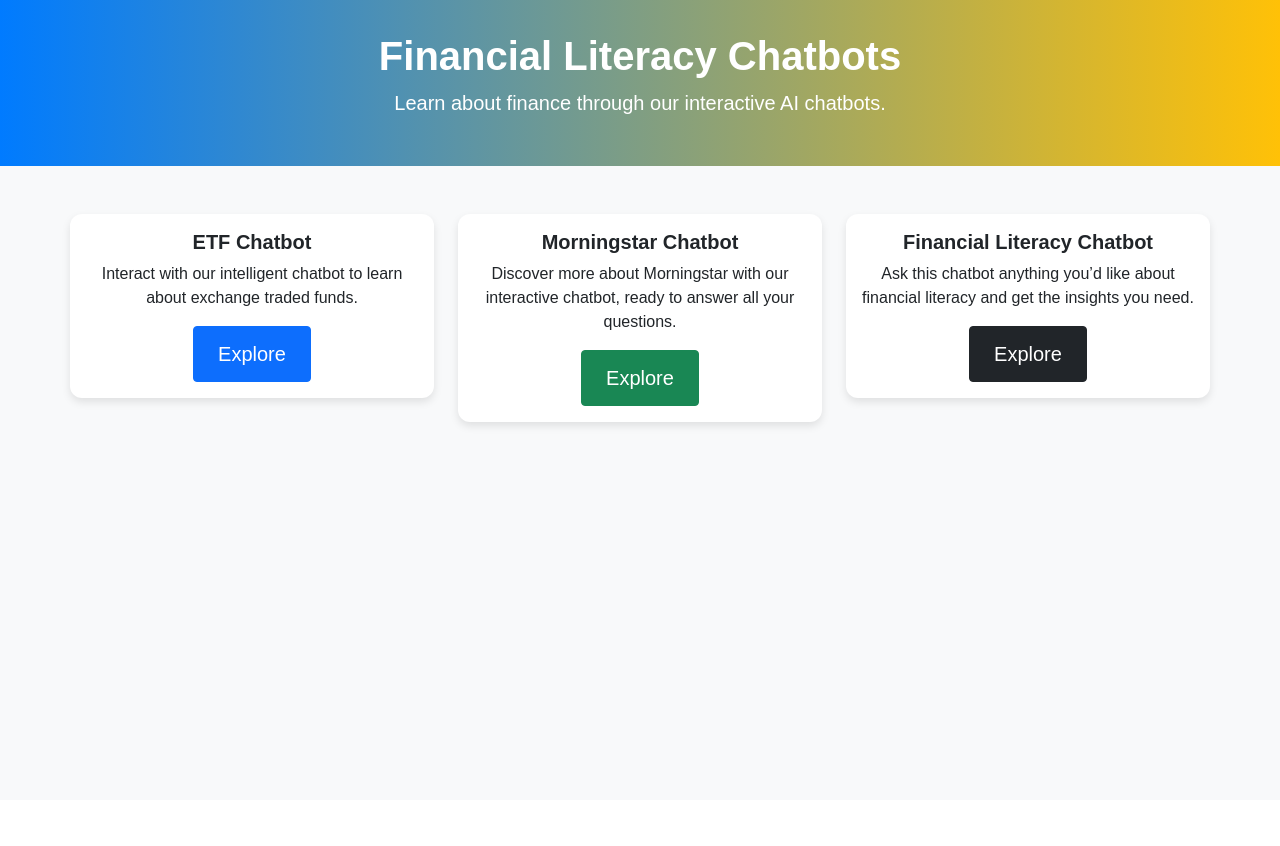
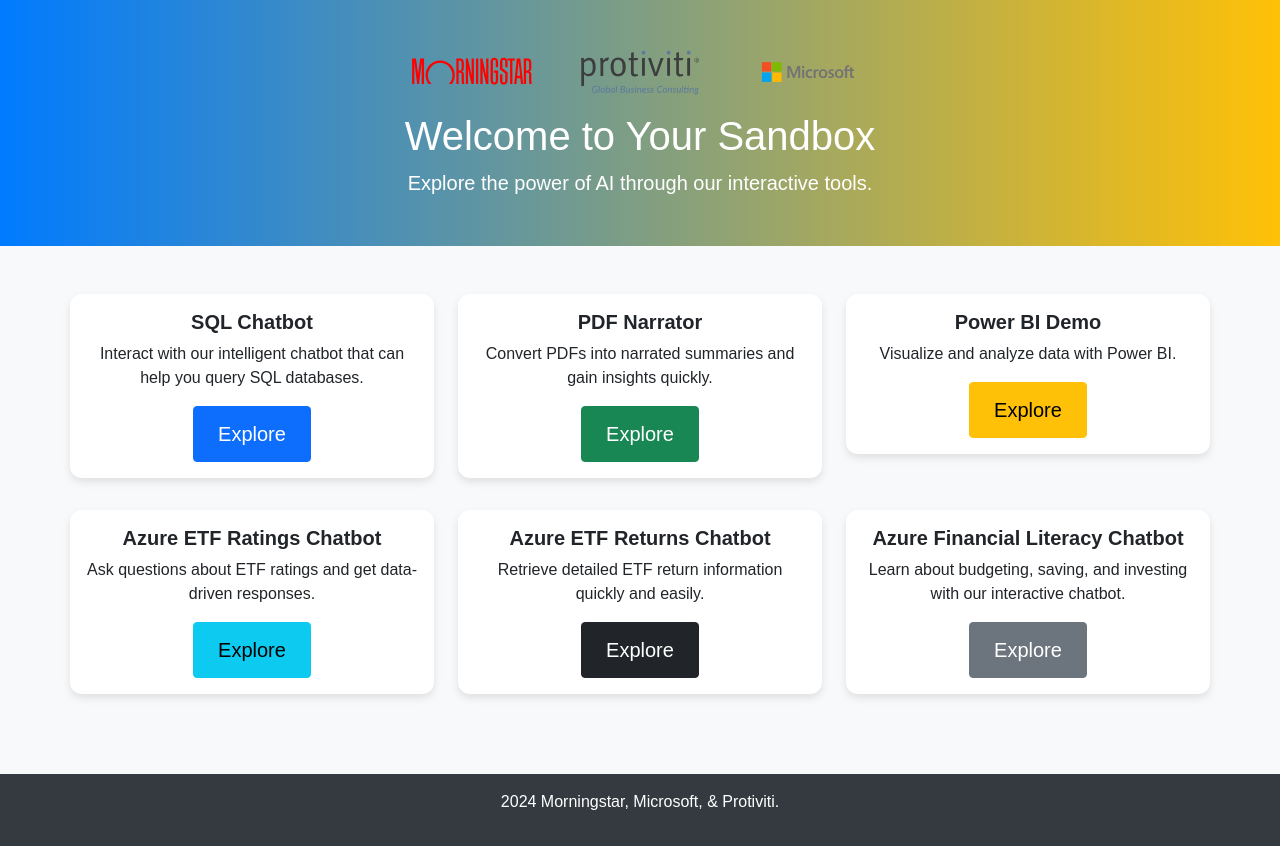
Before and after one commit to maggieedavisss/pro-morning-azure-webapp, a Flask app: page / in a window 1280 px wide. Before the commit the page ends 429 px from the top, so only its background shows below. Run offline with Flask 2, Linux system fonts and the light colour scheme; some libraries are stand-ins or nearby versions.

Commit message:
Update index.html

```diff
--- a/templates/index.html
+++ b/templates/index.html
@@ -1,11 +1,14 @@
 <!doctype html>
 <html lang="en">
+
 <head>
     <meta charset="UTF-8">
     <meta name="viewport" content="width=device-width, initial-scale=1.0">
-    <title>Financial Education Chatbots</title>
+    <title>Morningstar Demos</title>
     <link rel="stylesheet" href="{{ url_for('static', filename='bootstrap/css/bootstrap.min.css') }}">
     <link rel="shortcut icon" href="{{ url_for('static', filename='favicon.ico') }}">
+
+    <!-- Inline CSS -->
     <style>
         /* Custom styling for header background */
         body {
@@ -14,19 +17,20 @@
         }
 
         header {
-            background: linear-gradient(90deg, rgba(0,123,255,1) 0%, rgba(255,193,7,1) 100%);
+            background: linear-gradient(90deg, rgba(0, 123, 255, 1) 0%, rgba(255, 193, 7, 1) 100%);
             padding: 2rem 0;
             color: white;
         }
 
-        header img {
-            max-width: 150px;
+        .logo {
+            width: 120px; /* Increased size for all logos */
             height: auto;
         }
 
-        h1 {
-            font-size: 2.5rem;
-            font-weight: 700;
+        /* Add more space between logos */
+        .mx-5 {
+            margin-left: 3rem;  /* Increased margin for more space */
+            margin-right: 3rem; /* Increased margin for more space */
         }
 
         .content {
@@ -64,36 +68,74 @@
 
     </style>
 </head>
+
 <body>
 
     <!-- Header Section -->
     <header class="text-center">
-        <h1>Financial Literacy Chatbots</h1>
-        <p class="lead">Learn about finance through our interactive AI chatbots.</p>
+        <div class="d-flex justify-content-center align-items-center">
+            <img src="{{ url_for('static', filename='images/morningstar-icon.svg') }}" alt="Morningstar Logo" class="logo">
+            <img src="{{ url_for('static', filename='images/protiviti-icon.svg') }}" alt="Protiviti Logo" class="logo mx-5">
+            <img src="{{ url_for('static', filename='images/microsoft-icon.svg') }}" alt="Microsoft Logo" class="logo">
+        </div>
+        <h1>Welcome to Your Sandbox</h1>
+        <p class="lead">Explore the power of AI through our interactive tools.</p>
     </header>
 
     <!-- Content Section -->
     <div class="container content">
         <div class="row text-center">
-
-            <!-- ETF Chatbot Card -->
+            <!-- SQL Chatbot Card -->
             <div class="col-md-4 my-3">
                 <div class="card">
                     <div class="card-body">
-                        <h5 class="card-title">ETF Chatbot</h5>
-                        <p class="card-text">Interact with our intelligent chatbot to learn about exchange traded funds.</p>
-                        <button class="btn btn-primary btn-custom" onclick="location.href='/etf-chatbot'">Explore</button>
+                        <h5 class="card-title">SQL Chatbot</h5>
+                        <p class="card-text">Interact with our intelligent chatbot that can help you query SQL databases.</p>
+                        <button class="btn btn-primary btn-custom" onclick="location.href='/sql-chatbot'">Explore</button>
                     </div>
                 </div>
             </div>
 
-            <!-- Morningstar Card -->
+            <!-- PDF Narrator Card -->
             <div class="col-md-4 my-3">
                 <div class="card">
                     <div class="card-body">
-                        <h5 class="card-title">Morningstar Chatbot</h5>
-                        <p class="card-text">Discover more about Morningstar with our interactive chatbot, ready to answer all your questions.</p>
-                        <button class="btn btn-success btn-custom" onclick="location.href='/morningstar-chatbot'">Explore</button>
+                        <h5 class="card-title">PDF Narrator</h5>
+                        <p class="card-text">Convert PDFs into narrated summaries and gain insights quickly.</p>
+                        <button class="btn btn-success btn-custom" onclick="location.href='/pdf-narrator'">Explore</button>
+                    </div>
+                </div>
+            </div>
+
+            <!-- Power BI Demo Card -->
+            <div class="col-md-4 my-3">
+                <div class="card">
+                    <div class="card-body">
+                        <h5 class="card-title">Power BI Demo</h5>
+                        <p class="card-text">Visualize and analyze data with Power BI.</p>
+                        <button class="btn btn-warning btn-custom" onclick="location.href='/power-bi-demo'">Explore</button>
+                    </div>
+                </div>
+            </div>
+
+            <!-- Azure ETF Ratings Chatbot Card -->
+            <div class="col-md-4 my-3">
+                <div class="card">
+                    <div class="card-body">
+                        <h5 class="card-title">Azure ETF Ratings Chatbot</h5>
+                        <p class="card-text">Ask questions about ETF ratings and get data-driven responses.</p>
+                        <button class="btn btn-info btn-custom" onclick="location.href='/azure-etf-ratings-chatbot'">Explore</button>
+                    </div>
+                </div>
+            </div>
+
+            <!-- Azure ETF Returns Chatbot Card -->
+            <div class="col-md-4 my-3">
+                <div class="card">
+                    <div class="card-body">
+                        <h5 class="card-title">Azure ETF Returns Chatbot</h5>
+                        <p class="card-text">Retrieve detailed ETF return information quickly and easily.</p>
+                        <button class="btn btn-dark btn-custom" onclick="location.href='/azure-etf-returns-chatbot'">Explore</button>
                     </div>
                 </div>
             </div>
@@ -102,15 +144,20 @@
             <div class="col-md-4 my-3">
                 <div class="card">
                     <div class="card-body">
-                        <h5 class="card-title">Financial Literacy Chatbot</h5>
-                        <p class="card-text">Ask this chatbot anything you’d like about financial literacy and get the insights you need.</p>
-                        <button class="btn btn-dark btn-custom" onclick="location.href='/financial-literacy-chatbot'">Explore</button>
+                        <h5 class="card-title">Azure Financial Literacy Chatbot</h5>
+                        <p class="card-text">Learn about budgeting, saving, and investing with our interactive chatbot.</p>
+                        <button class="btn btn-secondary btn-custom" onclick="location.href='/financial-literacy-chatbot'">Explore</button>
                     </div>
                 </div>
             </div>
-
         </div>
     </div>
 
+    <!-- Footer Section -->
+    <footer>
+        <p>2024 Morningstar, Microsoft, & Protiviti.</p>
+    </footer>
+
 </body>
+
 </html>
```
